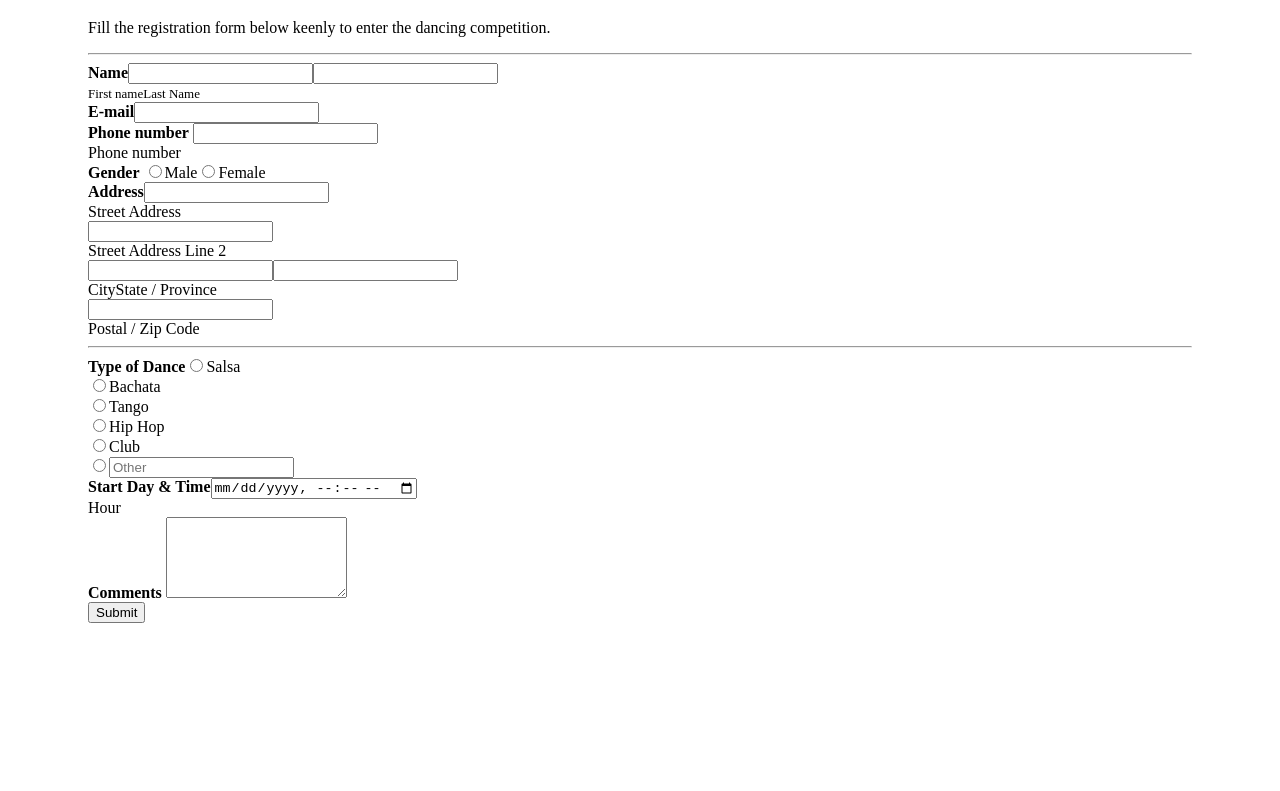
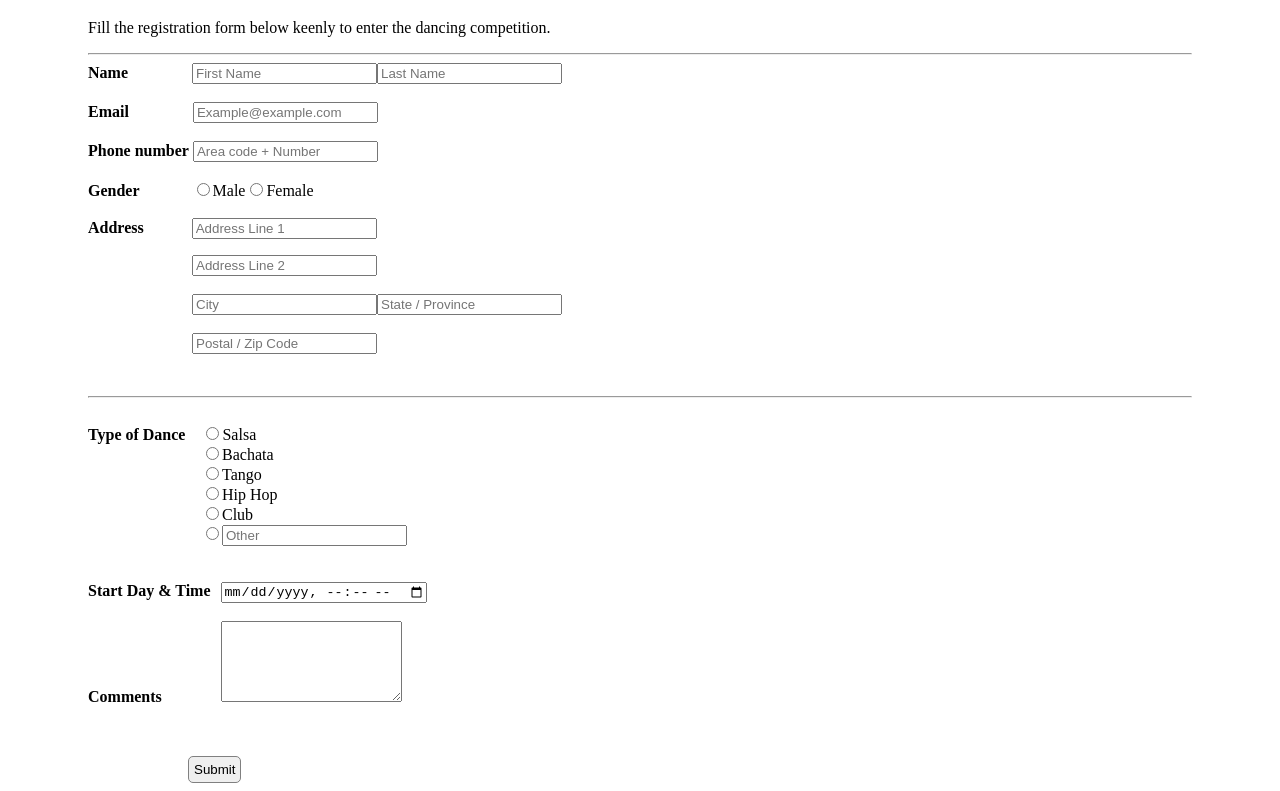
Before and after one commit to Jaronimo1337/githubpvz, a plain HTML site: page index.html in a window 1280 px wide. Shown: the part 61-852 px from the top of the page. Before the commit the page ends 800 px from the top, so only its background shows below. Drawn offline with Linux system fonts and the light colour scheme.

Commit message:
Finished Project

```diff
--- a/index.html
+++ b/index.html
@@ -17,24 +17,31 @@
     <main>
         <article>
             <form>
-                <b>Name</b><input type="text" name="firstname"><input type="text" name="lastname"> <br><span
-                    class="names">First name</span><span class="names">Last Name</span><br>
-                <b>E-mail</b><input type="email" name="email"><br>
-                <b>Phone number</b> <input type="tel" name="telnumber"><br><span>Phone number</span><br>
-                <b>Gender</b> <input type="radio" name="sex" value="male">Male<input type="radio" name="sex"
-                    value="female">Female <br>
-                <b>Address</b><input type="text" name="address"><br> <span>Street Address</span><br><input type="text"
-                    name="address"><br> <span>Street Address Line 2</span><br><input type="text" name="address"><input
-                    type="text" name="address"><br> <span>City</span><span>State / Province</span><br><input type="text"
-                    name="address"><span><br>Postal / Zip Code</span>
-                <hr>
-                <b>Type of Dance</b><input type="radio" name="dance" value="Salsa">Salsa<br><input type="radio"
-                    name="dance" value="Bachata">Bachata<br><input type="radio" name="dance"
-                    value="Tango">Tango<br><input type="radio" name="dance" value="Hip Hop">Hip Hop<br><input
-                    type="radio" name="dance" value="club">Club<br><input type="radio" name="dance" value="other"><input
-                    type="text" name="dance" placeholder="Other"><br>
-                    <b>Start Day & Time</b><input type="datetime-local" name="datetime"><br><span>Hour</span>
-                <br><b>Comments</b>
+                <label for="Name" class="finp"><b>Name</b></label><input type="text" name="firstname"
+                    placeholder="First Name"><input type="text" name="lastname" placeholder="Last Name"><br><br>
+                <label class="tmail" for="email"><b>Email</b></label><input type="email" name="email"
+                    placeholder="Example@example.com"><br><br>
+                <label for="telnumber" class="phone"><b>Phone number</b></label> <input type="tel" name="telnumber"
+                    placeholder="Area code + Number"><br><br>
+                <label class="tgender" for="sex"><b>Gender</b></label> <input type="radio" name="sex"
+                    value="male">Male<input type="radio" name="sex" value="female">Female <br><br>
+                <label class="taddress" for="address"><b>Address</b></label><input type="text" name="address"
+                    placeholder="Address Line 1"><br>
+                <p class="maddress"><input type="text" name="address" placeholder="Address Line 2"><br><br><input
+                        type="text" name="address" placeholder="City"><input type="text" name="address"
+                        placeholder="State / Province"><br>
+                    <br><input type="text" name="address" placeholder="Postal / Zip Code">
+                </p><br>
+                <hr><br>
+                <label class="dance" for="dance"><b>Type of Dance</b></label><input type="radio" name="dance"
+                    value="Salsa">Salsa<br>
+                <p class="dancet"><input type="radio" name="dance" value="Bachata">Bachata<br><input type="radio"
+                        name="dance" value="Tango">Tango<br><input type="radio" name="dance" value="Hip Hop">Hip
+                    Hop<br><input type="radio" name="dance" value="club">Club<br><input type="radio" name="dance"
+                        value="other"><input type="text" name="dance" placeholder="Other"></p><br><br>
+                <label class="tdate" for="datetime"><b>Start Day & Time</b></label><input type="datetime-local"
+                    name="datetime"><br><br>
+                <label class="tlabel" for="text"><b>Comments</b></label>
                 <textarea id="textarea" name="text" rows="5"></textarea> <br><button type="submit">Submit</button>
 
             </form>
--- a/styles/style.css
+++ b/styles/style.css
@@ -4,5 +4,48 @@ body {
 }
 .names {
     font-size: small;
+    padding-left: 70px;
+}
+.names2 {
+    font-size: small;
+    padding-left: 115px;
+}
+.finp{
+    padding-right: 4rem;
+}
+
+.tmail{
+    padding-right: 4rem;
+}
+.tgender{
+    padding-right: 3rem;
+}
+.taddress{
+    padding-right: 3rem;
+}
+.maddress{
+    padding-left: 104px;
+}
+.dance {
+    padding-right: 1rem;
+}
+.dancet {
+    padding-left: 113px;
+    padding-top: 0px;
+    margin: 0px;
+}
+.tdate{
+    padding-right: 10px ;
+}
+.tlabel{
+    padding-right: 55px;
+}
+button {
+    margin-top: 50px;
+    margin-left: 100px;
+    border: 1px solid;
+    border-radius: 5px;
+    padding: 5px;
+    border-color: gray;
 
 }
```
